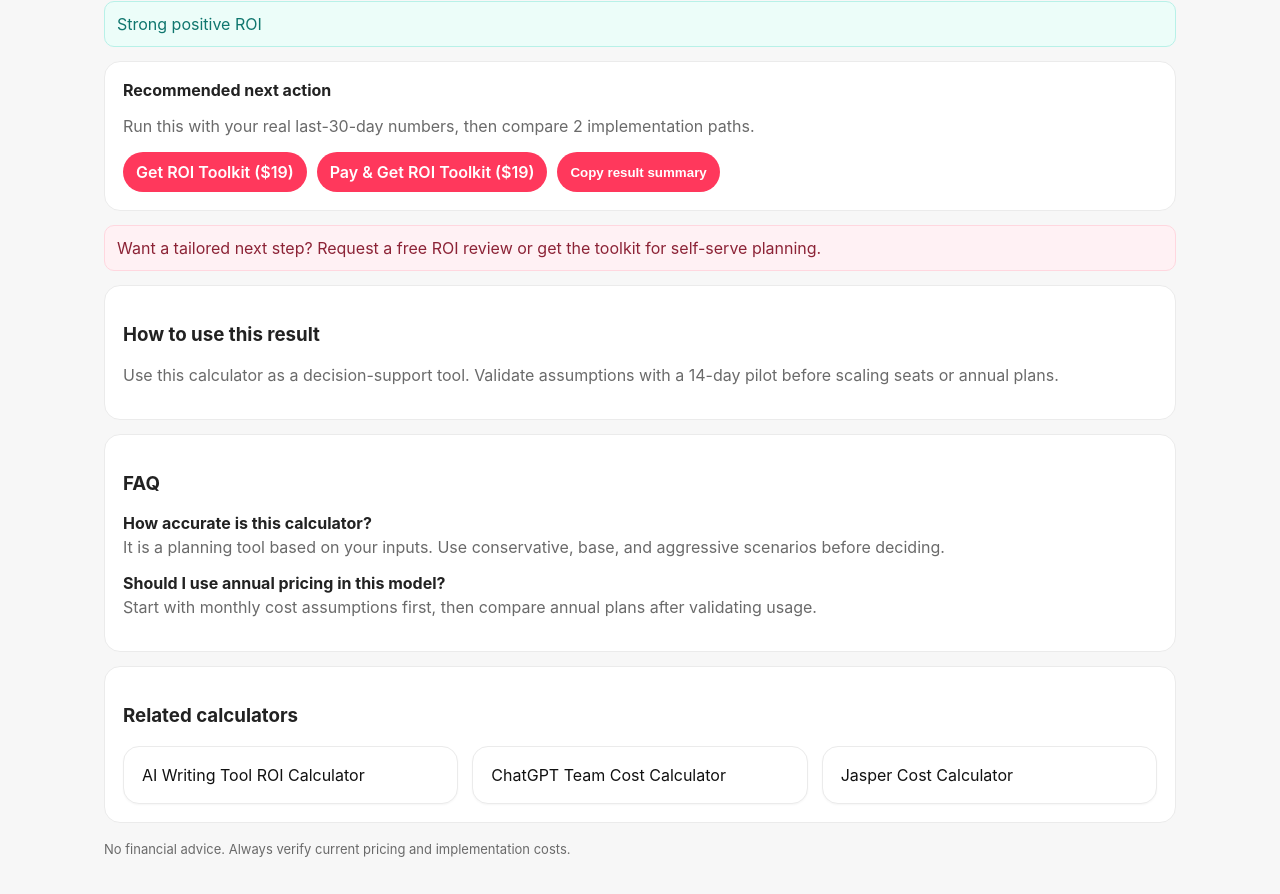
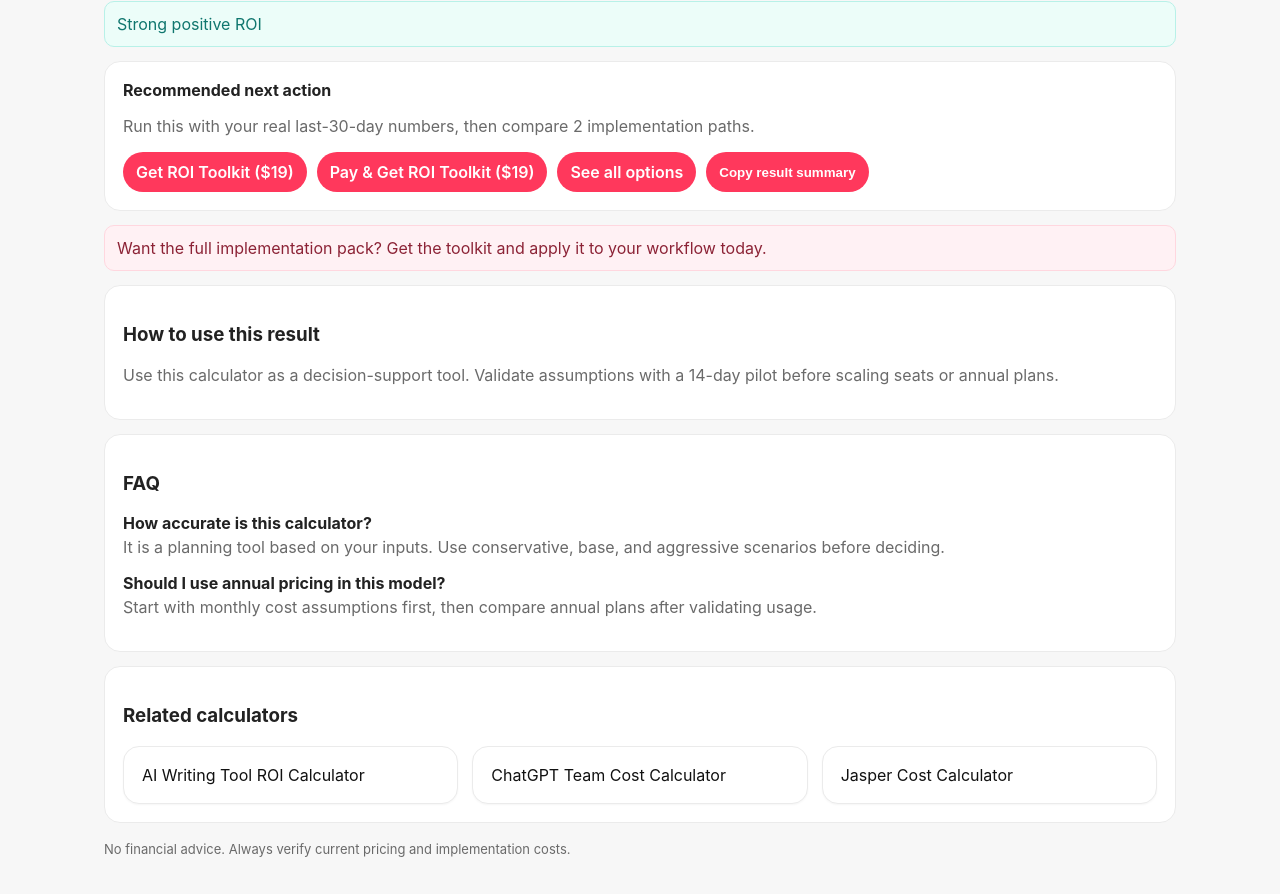
Before and after one commit to ankurvsoni/ai-tool-roi-calculators, a Next.js app: page /calculators/agency-ai-stack-roi-calculator in a window 1280 px wide. Shown: the part 899-1793 px from the top of the page. Built offline with nearby package versions, Linux system fonts and the light colour scheme.

Commit message:
Fix CTA flow consistency and remove outdated audit/free-review messaging

```diff
--- a/app/audit/page.js
+++ b/app/audit/page.js
@@ -1,5 +1,5 @@
 import Link from 'next/link';
 
 export default function Audit(){
-  return <main className="wrap"><h1>Audit Offer</h1><div className="box"><p className="muted">Custom audit checkout is temporarily paused while we finalize delivery automation.</p><p><Link className="btn" href="/toolkit">Go to Toolkit</Link></p></div></main>
+  return <main className="wrap"><h1>Audit Offer</h1><div className="box"><p className="muted">Audit slots are currently limited. Start with the toolkit for immediate access.</p><p><Link className="btn" href="/toolkit">Go to Toolkit</Link></p></div></main>
 }
--- a/app/calculators/[slug]/CalculatorClient.js
+++ b/app/calculators/[slug]/CalculatorClient.js
@@ -58,11 +58,12 @@ export default function CalculatorClient({ title, defaults }) {
         <div style={{display:'flex',gap:10,flexWrap:'wrap',marginTop:8}}>
           <a className="btn" href={PAYMENT_LINKS.toolkit} target="_blank" rel="noopener noreferrer" target="_blank" rel="noopener noreferrer">Get ROI Toolkit ($19)</a>
           <a className="btn" href={PAYMENT_LINKS.toolkit} target="_blank" rel="noopener noreferrer">Pay & Get ROI Toolkit ($19)</a>
+          <a className="btn" href="/pricing">See all options</a>
           <button className="btn" onClick={() => navigator.clipboard.writeText(summary)}>Copy result summary</button>
         </div>
       </div>
 
-      <div className="notice">Want a tailored next step? Request a free ROI review or get the toolkit for self-serve planning.</div>
+      <div className="notice">Want the full implementation pack? Get the toolkit and apply it to your workflow today.</div>
     </>
   );
 }
--- a/app/page.js
+++ b/app/page.js
@@ -11,7 +11,7 @@ export default function Home() {
         <p className="muted">Model cost, savings, payback, and break-even before you commit to any subscription.</p>
         <div className="ctaRow">
           <Link className="btn" href="/pricing">See Pricing</Link>
-          <Link className="btn" href="/audit">Get Toolkit</Link>
+          <Link className="btn" href="/toolkit">Get Toolkit</Link>
           <Link className="btn" href="/toolkit">Get Toolkit</Link>
         </div>
       </section>
```
